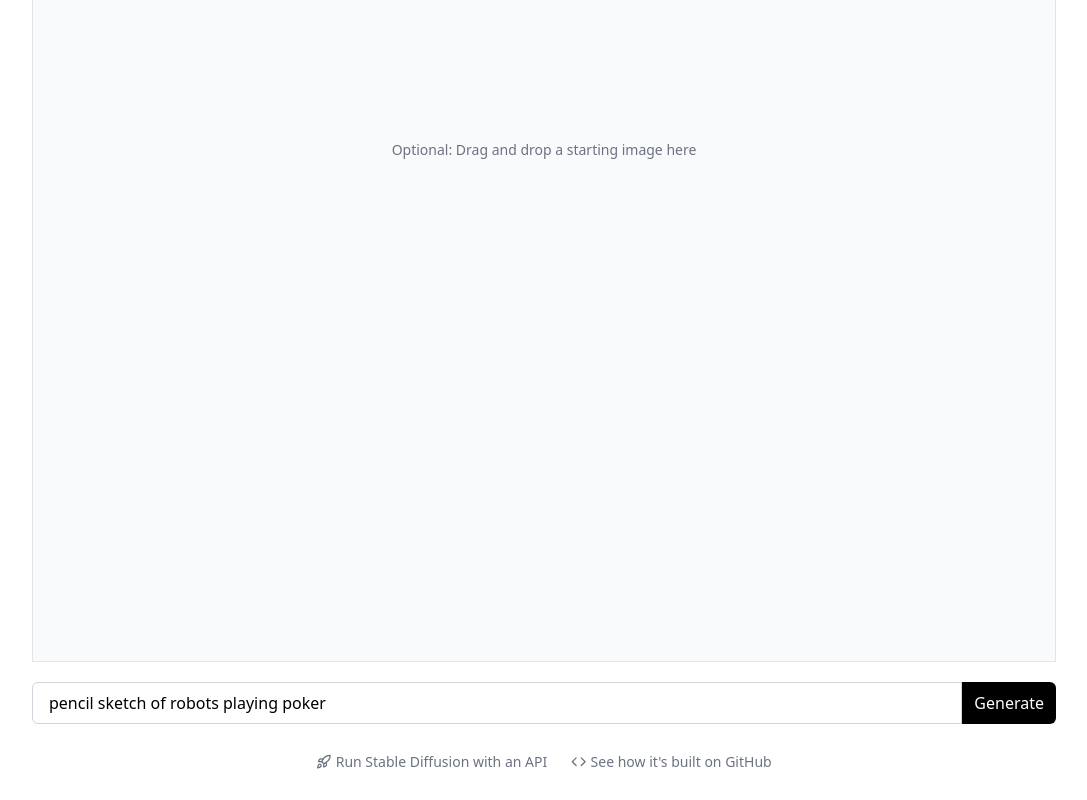
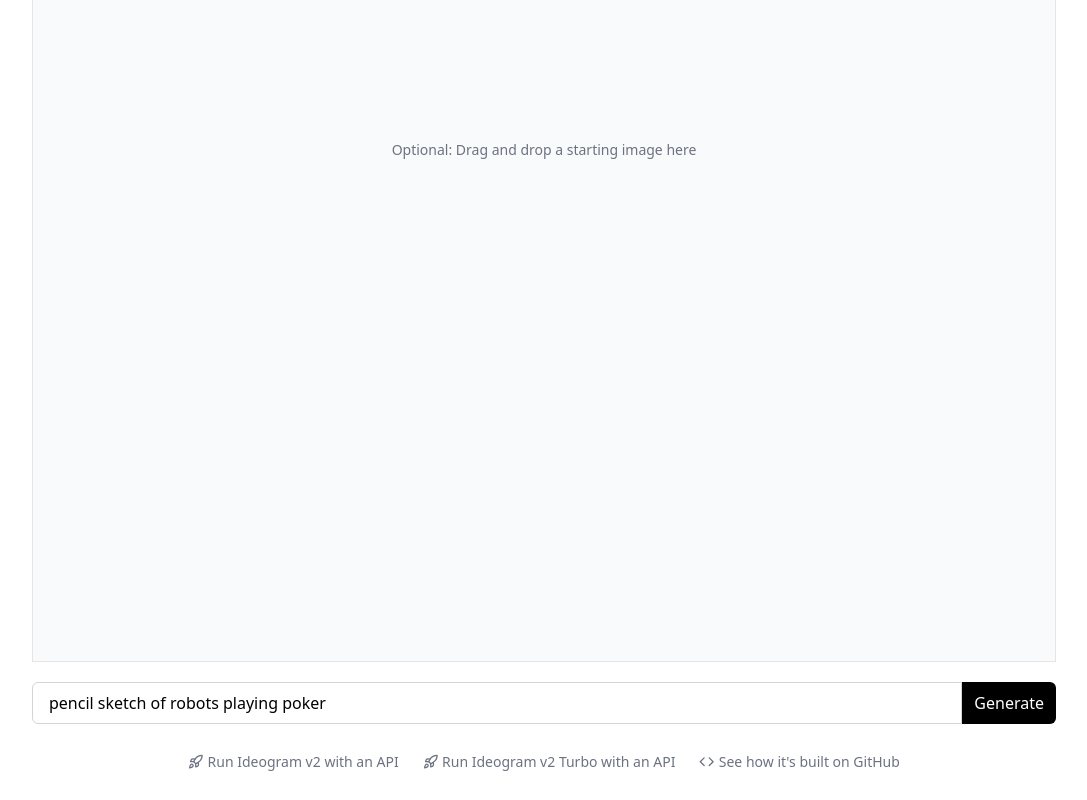
Before and after one commit to replicate/inpainter, a Next.js app: page /paint in a window 1280 px wide. Shown: the part 382-1182 px from the top of the page, without its empty margins (96-1183 px from the left). Built offline with nearby package versions, Linux system fonts and the light colour scheme.

Commit message:
all mentions of Stable Diffusion removed

```diff
--- a/pages/api/predictions/index.js
+++ b/pages/api/predictions/index.js
@@ -1,7 +1,7 @@
 const addBackgroundToPNG = require("lib/add-background-to-png");
 
 export default async function handler(req, res) {
-  // remnove null and undefined values
+  // remove null and undefined values
   req.body = Object.entries(req.body).reduce(
     (a, [k, v]) => (v == null ? a : ((a[k] = v), a)),
     {}
@@ -12,13 +12,10 @@ export default async function handler(req, res) {
   }
 
   const body = JSON.stringify({
-    // Pinned to a specific version of ideogram-v2-internal
-    // https://replicate.com/replicate/ideogram-v2-internal/versions
-    version: "8a288ea186ec2f8a49bac226e524e28462cc802e7981bc1c09a2f248de579b49",
     input: req.body,
   });
 
-  const response = await fetch(`https://api.replicate.com/v1/predictions`, {
+  const response = await fetch(`https://api.replicate.com/v1/models/ideogram-ai/ideogram-v2/predictions`, {
     method: "POST",
     headers: {
       Authorization: `Token ${process.env.REPLICATE_API_TOKEN}`,
--- a/pages/index.js
+++ b/pages/index.js
@@ -10,17 +10,24 @@ export default function About() {
       </Head>
       <p className="pb-5 text-lg">
         <strong>Inpainting</strong> is the process of using AI image generation models to erase and repaint parts of existing images. This{" "}
-        <a className="underline" href="https://github.com/replicate/inpainter">
+        <a className="underline" href="https://github.com/replicate/inpainter-private/tree/ideogram">
           open-source demo
         </a>{" "}
         uses the{" "}
         <a
           className="underline"
-          href="https://replicate.com/stability-ai/stable-diffusion"
+          href="https://replicate.com/ideogram-ai/ideogram-v2"
         >
-          Stable Diffusion
+          Ideogram v2
         </a>{" "}
-        machine learning model and{" "}
+        and{" "}
+        <a
+          className="underline"
+          href="https://replicate.com/ideogram-ai/ideogram-v2-turbo"
+        >
+          Ideogram v2 Turbo
+        </a>{" "}
+        machine learning models and{" "}
         <a className="underline" href="https://replicate.com">
           Replicate&apos;s API
         </a>{" "}
--- a/pages/paint.js
+++ b/pages/paint.js
@@ -83,7 +83,7 @@ export default function Home() {
   return (
     <div>
       <Head>
-        <title>Inpainting with Stable Diffusion &amp; Replicate</title>
+        <title>Inpainting with Ideogram v2 &amp; Replicate</title>
         <meta name="viewport" content="initial-scale=1.0, width=device-width" />
       </Head>
 
@@ -125,13 +125,19 @@ export default function Home() {
             )}
 
             <Download predictions={predictions} />
-            <Link href="https://replicate.com/stability-ai/stable-diffusion">
+            <Link href="https://replicate.com/ideogram-ai/ideogram-v2">
               <a target="_blank" className="lil-button">
                 <RocketIcon className="icon" />
-                Run Stable Diffusion with an API
+                Run Ideogram v2 with an API
               </a>
             </Link>
-            <Link href="https://github.com/zeke/inpainter">
+            <Link href="https://replicate.com/ideogram-ai/ideogram-v2-turbo">
+              <a target="_blank" className="lil-button">
+                <RocketIcon className="icon" />
+                Run Ideogram v2 Turbo with an API
+              </a>
+            </Link>
+            <Link href="https://github.com/replicate/inpainter-private/tree/ideogram">
               <a
                 className="lil-button"
                 target="_blank"
```
Also changed, not shown: 2 other files (tests, documents, lock files or other folders).
